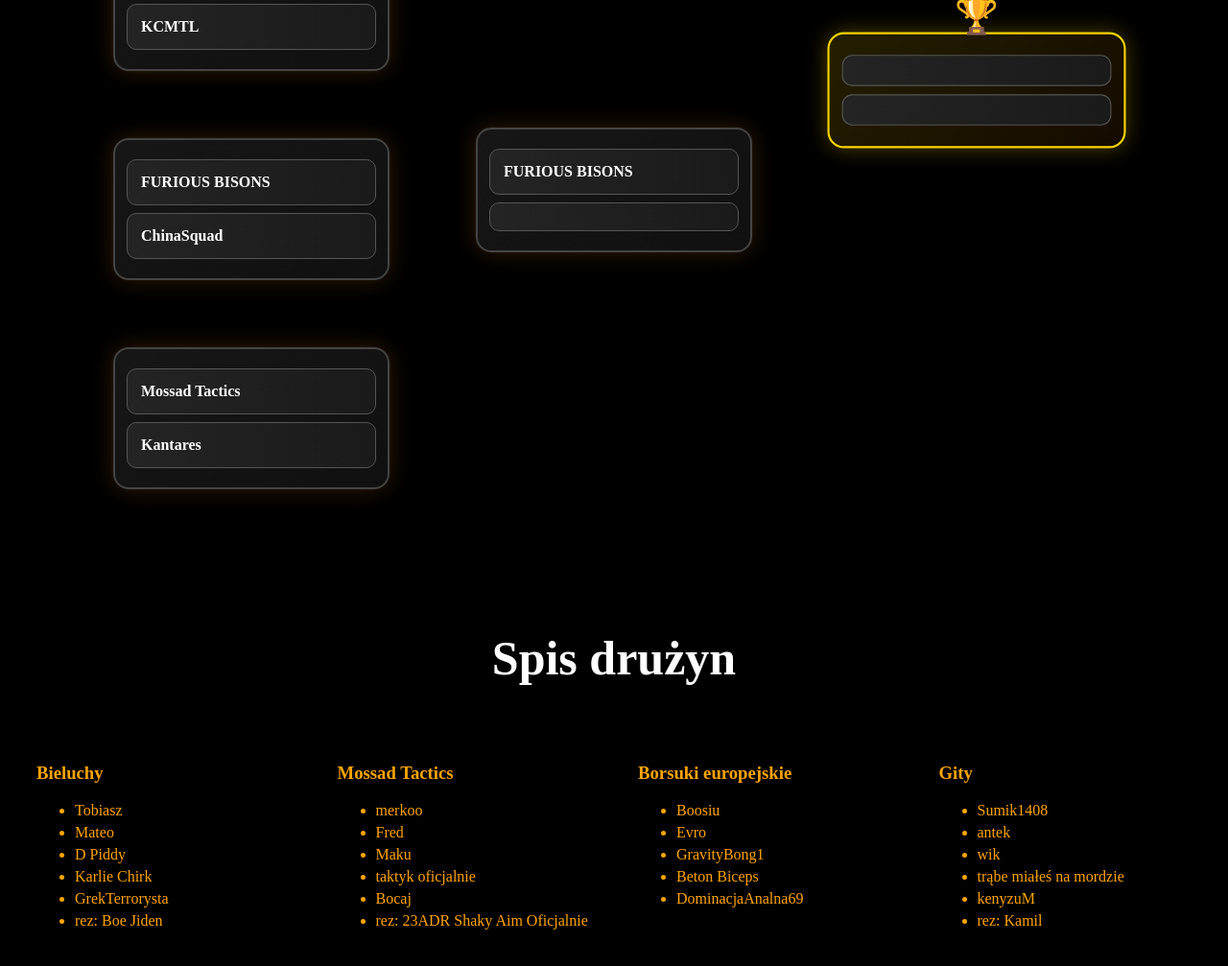
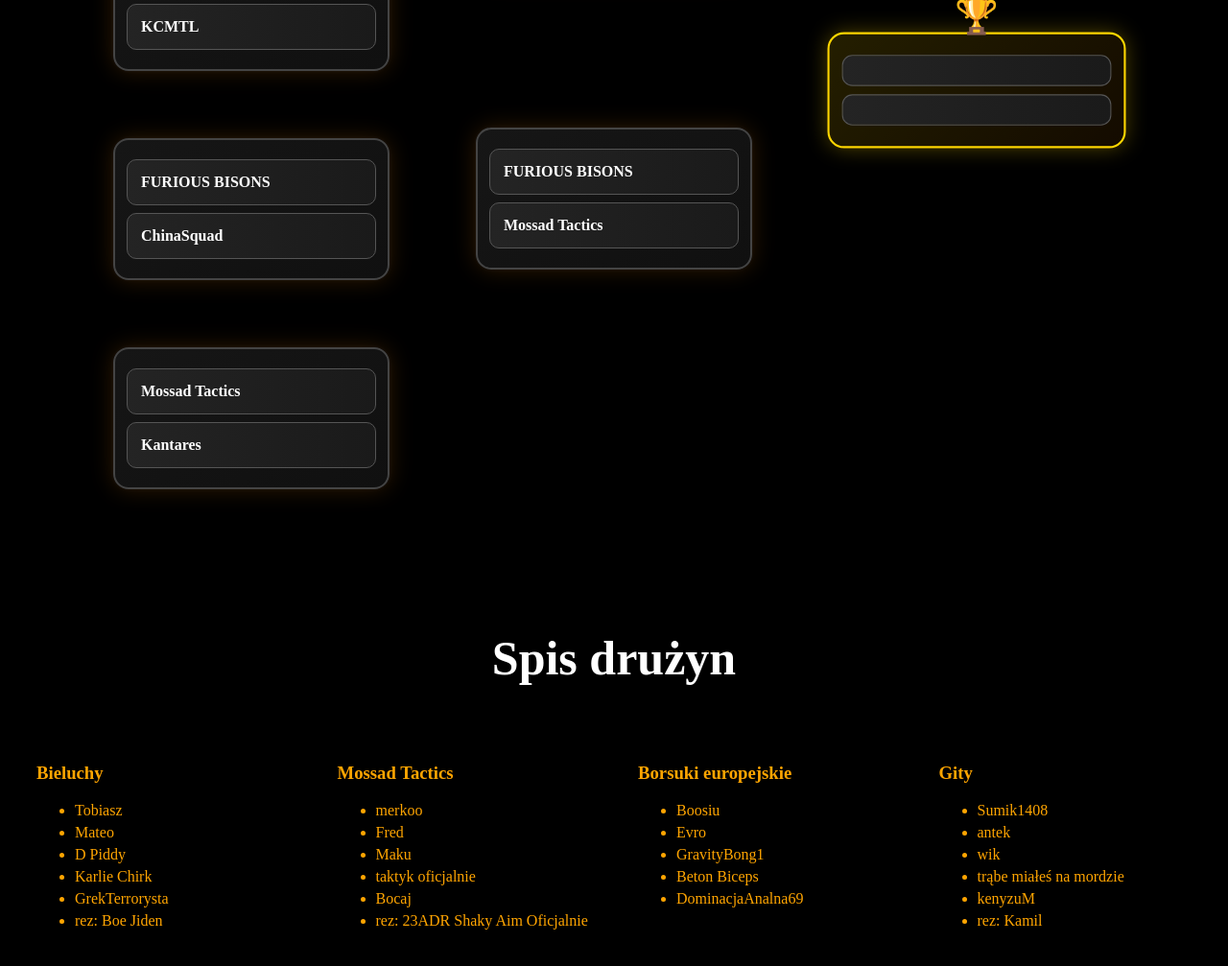
Before and after one commit to Hektor363/turniej-cs, a website: page index.html in a window 1280 px wide. Shown: the part 1902-2909 px from the top of the page at 96% size. Drawn offline with Linux system fonts and the light colour scheme; no server answers.

Commit message:
Update index.html

```diff
--- a/index.html
+++ b/index.html
@@ -209,7 +209,7 @@
 
         <div class="playoff-match">
             <div class="playoff-team">FURIOUS BISONS</div>
-            <div class="playoff-team"></div>
+            <div class="playoff-team">Mossad Tactics</div>
         </div>
 
     </div>
```
